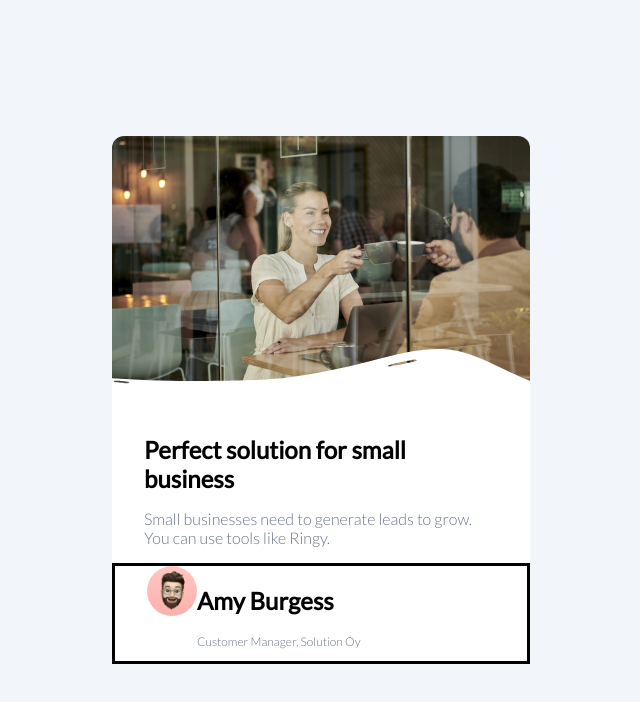
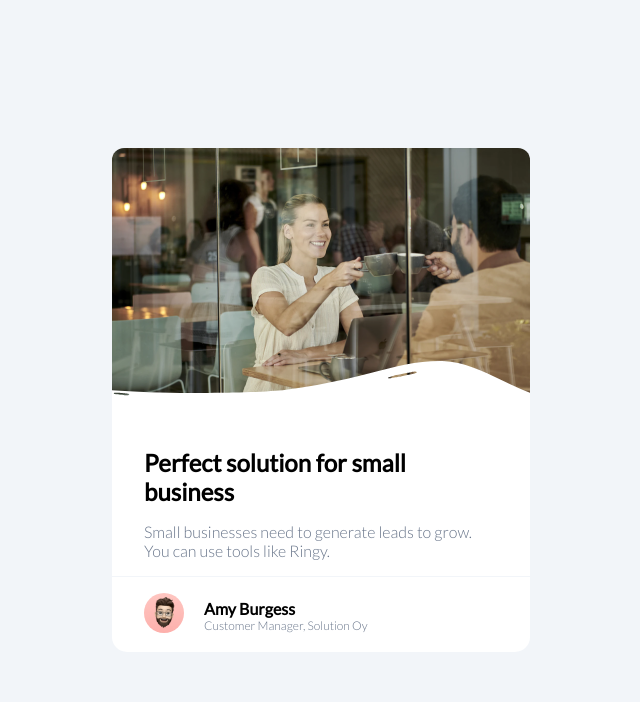
Before and after one commit to erict16/business-blog-card, a plain HTML site: page index.html in a window 1280 px wide. Shown: the whole page, without its empty margins (319-959 px from the left). Drawn offline with Linux system fonts and the light colour scheme.

Commit message:
Project finished!! 🎉

```diff
--- a/index.html
+++ b/index.html
@@ -26,11 +26,11 @@
       </p>
     </div>
 
-    <div class="author column">
+    <div class="author">
       <div>
         <img class="avatar" src="avatar-image-business-card.png" alt=""/>
       </div>
-      <div>
+      <div class="column">
         <h2>Amy Burgess</h2>
         <p>Customer Manager, Solution Oy</p>
       </div>
--- a/style.css
+++ b/style.css
@@ -7,6 +7,10 @@ body {
 /* Typography */
 h1 {
   font-size: 24px;
+}
+
+h2 {
+  font-size: 16px;
 }
 
 p {
@@ -27,11 +31,9 @@ main {
 
 .container {
   width: 418px;
-  /*border: solid 1px;*/
   position: relative;
   background-color: white;
   border-radius: 15px;
-
 }
 
 .image {
@@ -56,18 +58,32 @@ main {
 
 .content {
   padding: 0 32px;
-  /*border: solid;*/
 }
 
 .avatar {
   border-radius: 50%;
-  width: 50px;
+  width: 40px;
+  align-content: center;
+
 }
 
 .author {
-  padding: 0 32px;
+  padding: 16px 32px;
   display: flex;
   border-top: 1px solid #F2F5F9;
+}
+
+.column {
+  flex-direction: column;
+  margin-left: 20px;
   align-content: center;
-  border: solid;
+  margin-top: 3px;
 }
+
+.column p {
+    margin: 0;
+}
+
+.column h2 {
+  margin: 0;
+}
```
